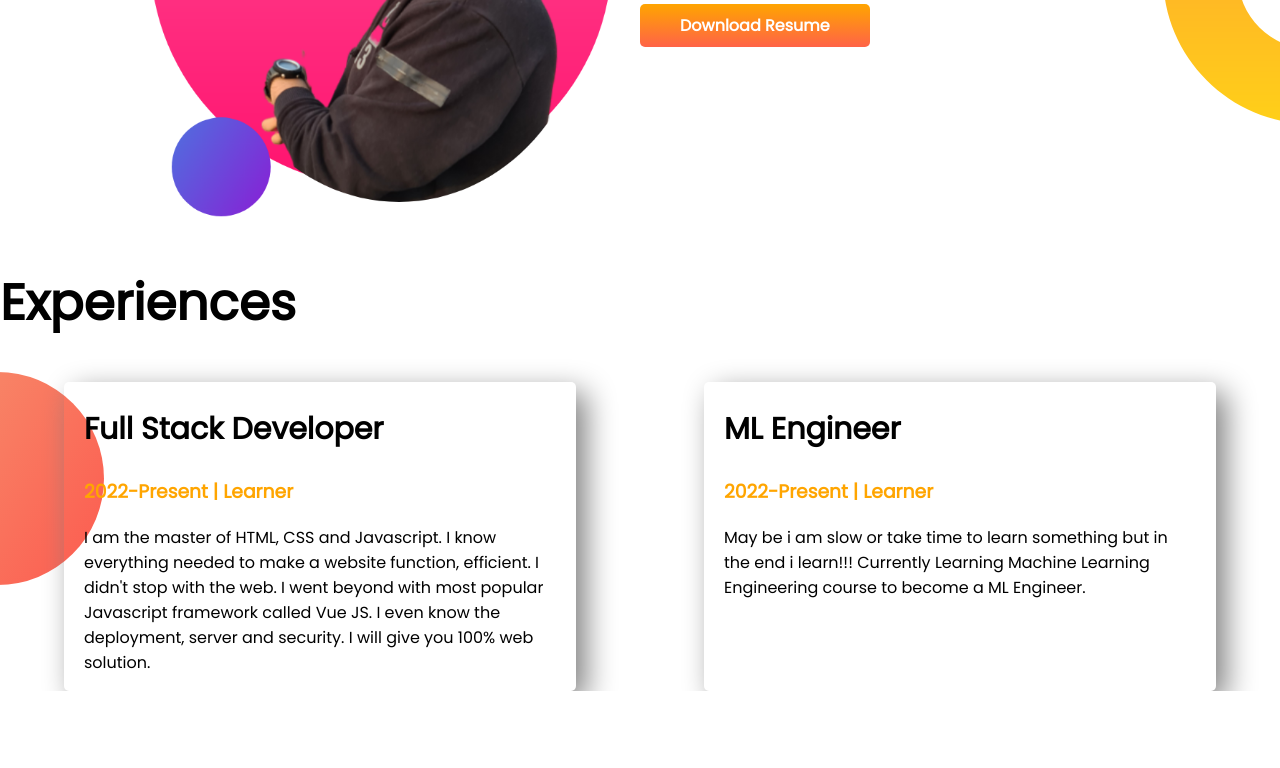
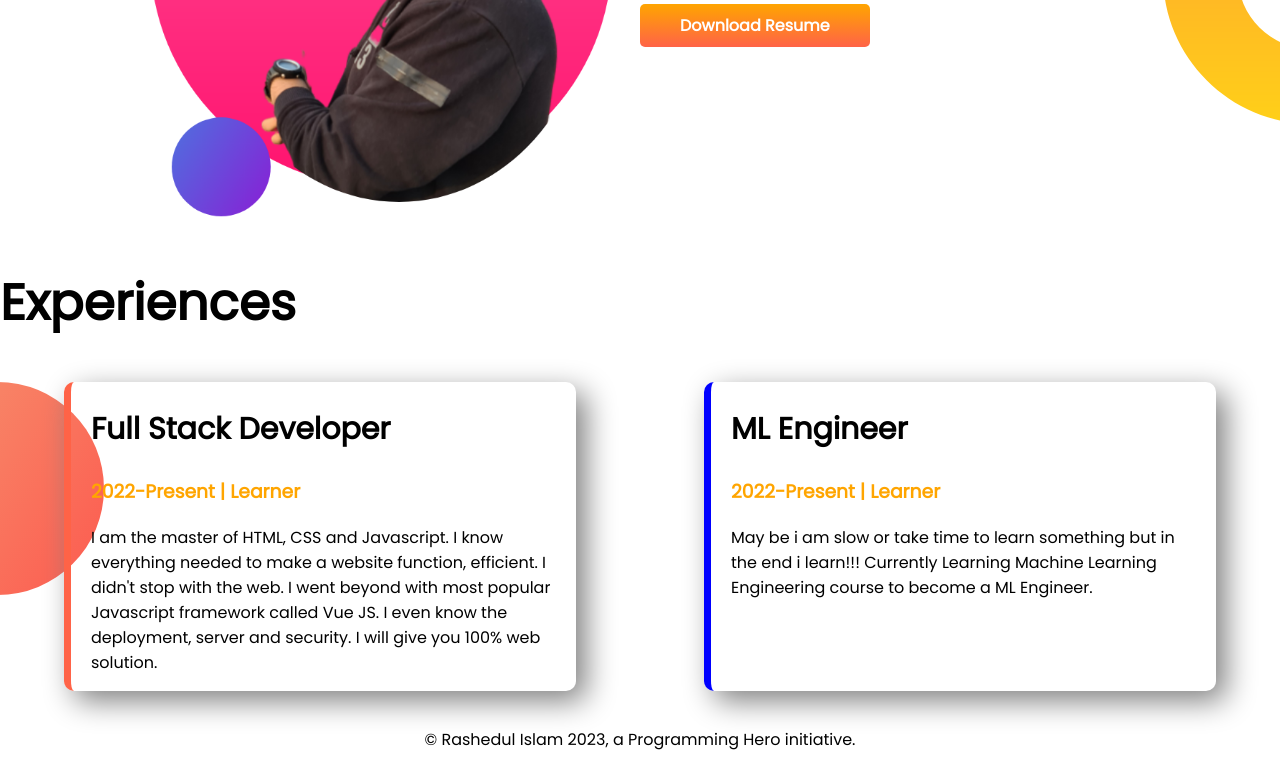
Before and after one commit to Rashedul98/Rashedul-Portfolio, a plain HTML site: page index.html in a window 1280 px wide. Shown: the part 839-1607 px from the top of the page. Before the commit the page ends 1530 px from the top, so only its background shows below. Drawn offline with Linux system fonts and the light colour scheme.

Commit message:
deployed

```diff
--- a/index.html
+++ b/index.html
@@ -42,7 +42,7 @@
     <section class="exparea">
         <h1>Experiences</h1>
         <div class="flexible-container">
-            <div class="exp">
+            <div id="exp1" class="exp">
                 <h2>Full Stack Developer</h1>
                     <h3><span class="orange-color">2022-Present | Learner</span></h3>
                     <p>I am the master of HTML, CSS and Javascript. I know everything needed to make a website function,
@@ -53,7 +53,7 @@
 
             </div>
 
-            <div class="exp">
+            <div id="exp2" class="exp">
                 <h2>ML Engineer</h1>
                     <h3><span class="orange-color">2022-Present | Learner</span></h3>
                     <p>May be i am slow or take time to learn something but in the end i learn!!! Currently Learning
@@ -62,7 +62,12 @@
             </div>
 
         </div>
+
+
     </section>
 </body>
+<footer style="text-align: center">
+    <p>© Rashedul Islam 2023, a Programming Hero initiative.</p>
+</footer>
 
 </html>
--- a/style.css
+++ b/style.css
@@ -79,8 +79,18 @@ h1 {
     width: 40%;
     margin: 0 5%;
     padding: 0 20px;
-    border-radius: 5px;
+    border-radius: 10px;
+    margin-bottom: 20px;
+    border-left: 7px solid blue;
 
+}
+
+#exp1 {
+    border-left: 7px solid tomato;
+}
+
+#exp2 {
+    border-left: 7px solid blue;
 }
 
 h2 {
```
